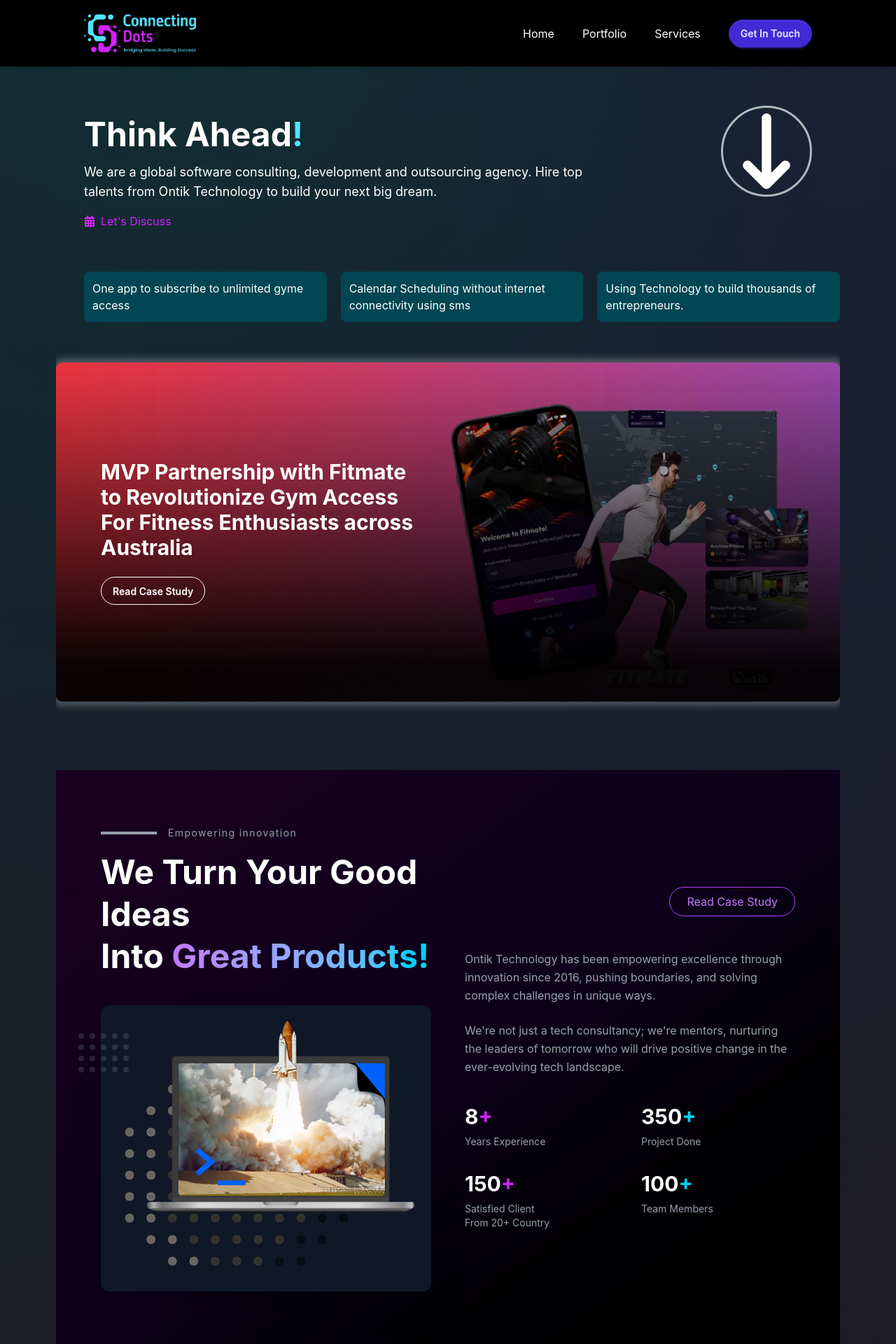
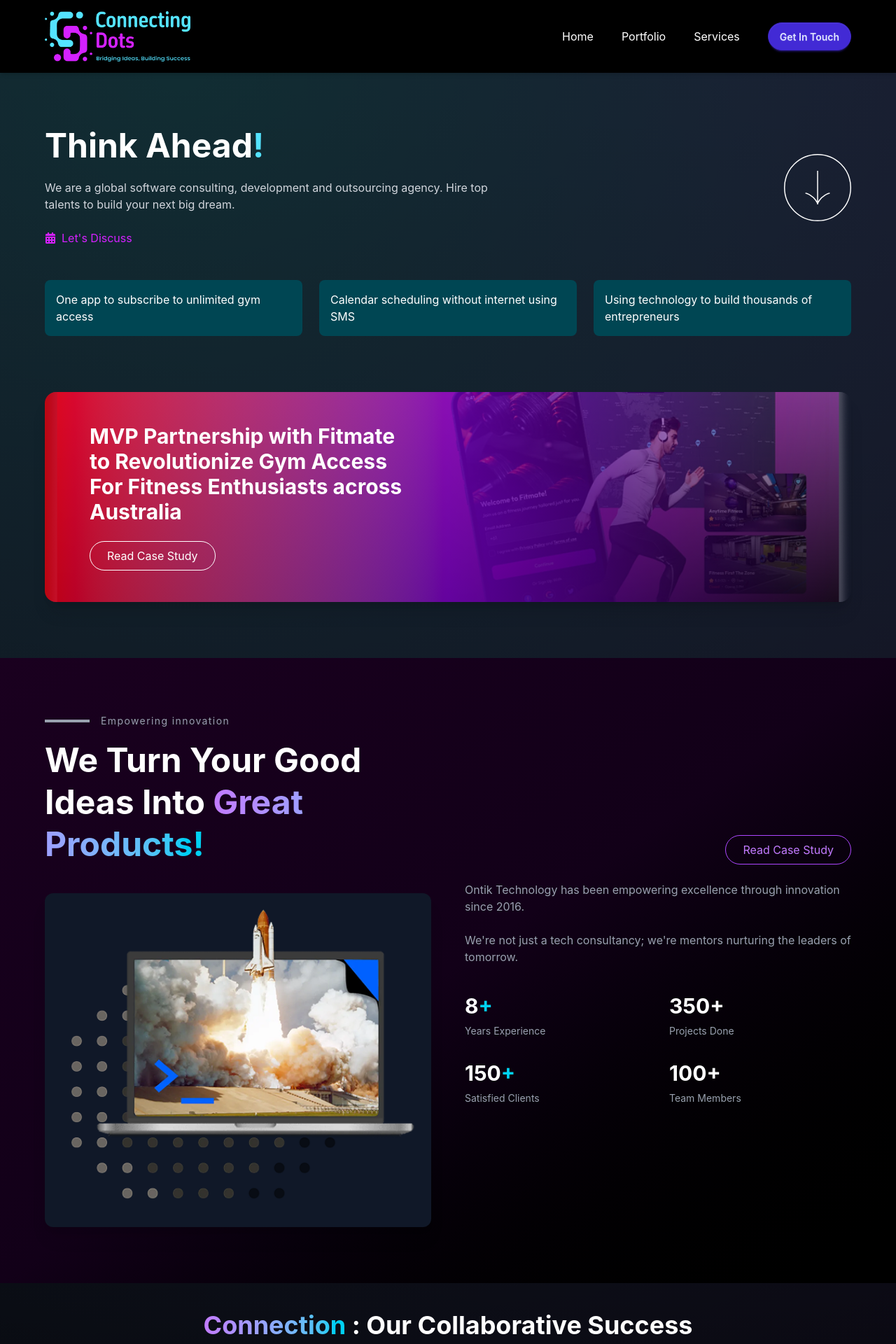
Before and after one commit to gopanmodak/connecting-dot, a React (Vite) app: page / in a window 1280 px wide. Shown: the top 1920 px of the page at 70% size. Built offline with nearby package versions, Linux system fonts and the light colour scheme.

Commit message:
mobile responsive

```diff
--- a/src/Components/Navbar.jsx
+++ b/src/Components/Navbar.jsx
@@ -1,21 +1,51 @@
-import React from "react";
-
+import React, { useState } from "react";
 import logo from "../assets/Logo (1).png";
 import { NavLink } from "react-router-dom";
+import { HiMenu, HiX } from "react-icons/hi";
 
 const Navbar = () => {
+  const [open, setOpen] = useState(false);
+
   return (
-    <div className="bg-[#000000] text-white flex justify-between items-center px-10 py-5 fixed z-50 w-full top-0 left-0 shadow-md">
-      <div>
-        <img src={logo} alt=""  className="w-60 pl-20"/>
+    <div className="bg-black text-white fixed w-full top-0 left-0 z-50 shadow-md">
+
+      {/* Navbar Container */}
+      <div className="flex justify-between items-center px-6 md:px-16 py-4">
+
+        {/* Logo */}
+        <img src={logo} alt="logo" className="w-40 md:w-52" />
+
+        {/* Desktop Menu */}
+        <div className="hidden md:flex gap-10 items-center">
+          <NavLink to="/" className="hover:text-cyan-400">Home</NavLink>
+          <NavLink to="/portfolio" className="hover:text-cyan-400">Portfolio</NavLink>
+          <NavLink to="/services" className="hover:text-cyan-400">Services</NavLink>
+          <button className="btn btn-primary rounded-full">
+            Get In Touch
+          </button>
+        </div>
+
+        {/* Mobile Hamburger */}
+        <div className="md:hidden">
+          {open ? (
+            <HiX size={28} onClick={() => setOpen(false)} />
+          ) : (
+            <HiMenu size={28} onClick={() => setOpen(true)} />
+          )}
+        </div>
       </div>
 
-      <div className="flex gap-10 items-center pr-20">
-        <NavLink to="/">Home</NavLink>
-        <NavLink to="/portfolio">Portfolio</NavLink>
-        <NavLink to="/services">Services</NavLink>
-        <button className="btn btn-primary rounded-4xl">Get In Touch</button>
-      </div>
+      {/* Mobile Menu */}
+      {open && (
+        <div className="md:hidden bg-black px-6 pb-6 flex flex-col gap-6 text-center">
+          <NavLink to="/" onClick={() => setOpen(false)}>Home</NavLink>
+          <NavLink to="/portfolio" onClick={() => setOpen(false)}>Portfolio</NavLink>
+          <NavLink to="/services" onClick={() => setOpen(false)}>Services</NavLink>
+          <button className="btn btn-primary rounded-full w-full">
+            Get In Touch
+          </button>
+        </div>
+      )}
     </div>
   );
 };
--- a/src/Components/TestimonialSection.jsx
+++ b/src/Components/TestimonialSection.jsx
@@ -50,7 +50,7 @@
 
         {/* Heading */}
         <h2 className="text-4xl md:text-6xl font-bold mb-16">
-          What our <span className="bg-gradient-to-r from-cyan-400 via-purple-500 to-pink-500 bg-clip-text text-transparent">Clients Think About Us</span>
+          What our <span className="bg-linear-to-r from-cyan-400 via-purple-500 to-pink-500 bg-clip-text text-transparent">Clients Think About Us</span>
         </h2>
 
         {/* Testimonial Card */}
--- a/src/Pages/Home.jsx
+++ b/src/Pages/Home.jsx
@@ -1,6 +1,6 @@
 import React from "react";
 import { FaCalendarAlt } from "react-icons/fa";
-import { FaArrowDownLong } from "react-icons/fa6";
+import rightArrow from "../assets/guidance_down-arrow.svg";
 import heroBanner from "../assets/heroBanner.png";
 import bannerImages from "../assets/bannerImage.png";
 import Hero from "../Components/Hero";
@@ -14,7 +14,8 @@
 
 const Home = () => {
   return (
-    <div className="min-h-screen relative overflow-hidden">
+    <div className="relative min-h-screen overflow-hidden bg-black text-white">
+      {/* Background */}
       <div
         className="absolute inset-0
         bg-[radial-gradient(circle_at_20%_0%,#54E3FF,transparent_40%),radial-gradient(circle_at_80%_0%,#D421FF,transparent_40%)]"
@@ -22,175 +23,161 @@
 
       <div className="absolute inset-0 bg-linear-to-b from-black/80 via-black/90 to-black"></div>
 
-      <div className="relative z-10 text-white p-20">
-        <div className="flex justify-between items-center ml-10">
-          <div className="space-y-4 max-w-3xl">
-            <h1 className="text-5xl font-bold">
+      <div className="relative z-10">
+        {/* HERO TOP */}
+        <section className="px-6 md:px-10 pt-16 md:pt-24">
+          <div className="max-w-6xl mx-auto">
+            <div className="flex flex-col lg:flex-row justify-between items-center gap-10">
+              <div className="space-y-6 max-w-2xl text-center lg:text-left">
+                <h1 className="text-3xl md:text-5xl font-bold">
                   Think Ahead<span className="text-[#54E3FF]">!</span>
                 </h1>
-            <p className="mt-4 text-lg max-w-3xl">
-              We are a global software consulting, development and outsourcing
-              agency. Hire top talents from Ontik Technology to build your next
-              big dream.
+
+                <p className="text-gray-300">
+                  We are a global software consulting, development and
+                  outsourcing agency. Hire top talents to build your next big
+                  dream.
                 </p>
-            <div className="flex  text-[#D421FF] justify-start items-center">
-              <FaCalendarAlt className="mr-2" />{" "}
-              <p className="">Let's Discuss</p>{" "}
-            </div>
-          </div>
-          <div className="mr-10">
-            <FaArrowDownLong className="text-[130px] animate-bounce rounded-full border-3 border-[#adbabd] p-2 " />
+
+                <div className="flex justify-center lg:justify-start items-center text-[#D421FF] gap-2">
+                  <FaCalendarAlt />
+                  <p>Let's Discuss</p>
                 </div>
               </div>
 
-        <div className="grid grid-cols-3 gap-5 max-w-7xl ml-10 mt-15">
-          <div className="bg-[#004653] p-3 rounded-lg">
-            <p>One app to subscribe to unlimited gyme access</p>
-          </div>
-          <div className="bg-[#004653] p-3 rounded-lg">
-            {" "}
-            <p>Calendar Scheduling without internet connectivity using sms</p>
-          </div>
-          <div className="bg-[#004653] p-3 rounded-lg">
-            <p>Using Technology to build thousands of entrepreneurs.</p>
+              <div className="hidden lg:block">
+                <img src={rightArrow} alt="arrow" className="w-24" />
               </div>
             </div>
 
-        <div className="mt-10 relative">
+            {/* Feature Cards */}
+            <div className="grid grid-cols-1 md:grid-cols-3 gap-6 mt-12">
+              <div className="bg-[#004653] p-4 rounded-lg text-center md:text-left">
+                One app to subscribe to unlimited gym access
+              </div>
+              <div className="bg-[#004653] p-4 rounded-lg text-center md:text-left">
+                Calendar scheduling without internet using SMS
+              </div>
+              <div className="bg-[#004653] p-4 rounded-lg text-center md:text-left">
+                Using technology to build thousands of entrepreneurs
+              </div>
+            </div>
+          </div>
+        </section>
+
+        {/* HERO IMAGE */}
+        <section className="py-20 px-6">
+          <div className="max-w-6xl mx-auto">
+            <div className="relative rounded-2xl overflow-hidden shadow-xl">
               <img
                 src={heroBanner}
-            alt=""
-            className="w-full rounded-xl h-130  object-cover"
+                alt="Hero"
+                className="w-full h-75 md:h-75 object-cover"
               />
 
-          <div
-            className="absolute inset-0 flex flex-col justify-center
-                  pl-16 text-whiterounded-xl"
-          >
-            <h1 className="text-3xl font-bold max-w-md">
+              <div className="absolute inset-0 bg-linear-to-r from-red-600/80 via-purple-700/70 to-transparent"></div>
+
+              <div className="absolute inset-0 flex flex-col justify-center px-6 md:px-16">
+                <h1 className="text-xl md:text-3xl font-bold max-w-md">
                   MVP Partnership with Fitmate to Revolutionize Gym Access For
                   Fitness Enthusiasts across Australia
                 </h1>
 
-            <button className="btn btn-outline rounded-full mt-6 w-fit">
+                <button className="mt-6 border border-white px-6 py-2 rounded-full hover:bg-white hover:text-black transition w-fit">
                   Read Case Study
                 </button>
               </div>
             </div>
+          </div>
+        </section>
 
-        <div className="mt-20">
-          <section className="bg-linear-to-br from-[#1a001f] via-[#0d001a] to-black text-white py-20 px-6 md:px-16">
-            <div className="max-w-7xl mx-auto grid md:grid-cols-2 gap-12 items-center">
-              {/* LEFT CONTENT */}
+        {/* ABOUT */}
+        <section className="py-20 px-6 md:px-10 bg-linear-to-br from-[#1a001f] via-[#120018] to-black">
+          <div className="max-w-6xl mx-auto grid md:grid-cols-2 gap-12 items-center">
+            {/* LEFT */}
             <div>
               <div className="flex items-center gap-4 mb-4">
-                  <div className="w-20 h-1 bg-gray-400"></div>
+                <div className="w-16 h-1 bg-gray-400"></div>
                 <p className="text-sm tracking-widest text-gray-400">
                   Empowering innovation
                 </p>
               </div>
 
-                <h1 className="text-4xl md:text-5xl font-bold leading-tight">
-                  We Turn Your Good Ideas <br />
-                  Into{" "}
+              <h1 className="text-3xl md:text-5xl font-bold leading-tight">
+                We Turn Your Good Ideas Into{" "}
                 <span className="bg-linear-to-r from-purple-400 to-cyan-400 bg-clip-text text-transparent">
                   Great Products!
                 </span>
               </h1>
 
-                {/* Image Section */}
-                <div className="relative mt-10">
-                  <div className="bg-gray-900 p-4 rounded-xl shadow-2xl">
+              <div className="mt-10 bg-gray-900 p-4 rounded-xl shadow-xl">
                 <img
                   src={bannerImages}
-                      alt="Rocket Launch"
-                      className="rounded-lg"
+                  alt="banner"
+                  className="rounded-lg w-full"
                 />
-                  </div>
-
-                  {/* Decorative Dots */}
-                  <div className="absolute -left-8 top-10 grid grid-cols-5 gap-2 opacity-30">
-                    {[...Array(20)].map((_, i) => (
-                      <div
-                        key={i}
-                        className="w-2 h-2 bg-gray-500 rounded-full"
-                      ></div>
-                    ))}
-                  </div>
               </div>
             </div>
 
-              {/* RIGHT CONTENT */}
+            {/* RIGHT */}
             <div>
-                <div className="flex items-center justify-end space-x-4 mb-6">
-                  <button className="border border-purple-500 text-purple-400 px-6 py-2 rounded-full hover:bg-purple-600 hover:text-white transition mb-6 ">
+              {/* Button Right Aligned */}
+              <div className="flex justify-end mb-6">
+                <button className="border border-purple-500 text-purple-400 px-6 py-2 rounded-full hover:bg-purple-600 hover:text-white transition">
                   Read Case Study
                 </button>
               </div>
 
-                <p className="text-gray-400 mb-6 leading-relaxed">
+              <p className="text-gray-400 mb-6">
                 Ontik Technology has been empowering excellence through
-                  innovation since 2016, pushing boundaries, and solving complex
-                  challenges in unique ways.
+                innovation since 2016.
               </p>
 
-                <p className="text-gray-400 mb-10 leading-relaxed">
-                  We're not just a tech consultancy; we're mentors, nurturing
-                  the leaders of tomorrow who will drive positive change in the
-                  ever-evolving tech landscape.
+              <p className="text-gray-400 mb-10">
+                We're not just a tech consultancy; we're mentors nurturing the
+                leaders of tomorrow.
               </p>
 
-                {/* Stats */}
               <div className="grid grid-cols-2 gap-8">
-                  <div>
-                    <h2 className="text-3xl font-bold">
-                      8<span className="text-[#D421FF]">+</span>
-                    </h2>
-                    <p className="text-gray-400 text-sm mt-2">
-                      Years Experience
-                    </p>
-                  </div>
-
-                  <div>
-                    <h2 className="text-3xl font-bold">
-                      350<span className="text-cyan-400">+</span>
-                    </h2>
-                    <p className="text-gray-400 text-sm mt-2">Project Done</p>
-                  </div>
-
-                  <div>
-                    <h2 className="text-3xl font-bold">
-                      150<span className="text-[#D421FF]">+</span>
-                    </h2>
-                    <p className="text-gray-400 text-sm mt-2">
-                      Satisfied Client <br /> From 20+ Country
-                    </p>
-                  </div>
-
-                  <div>
-                    <h2 className="text-3xl font-bold">
-                      100<span className="text-cyan-400">+</span>
-                    </h2>
-                    <p className="text-gray-400 text-sm mt-2">Team Members</p>
-                  </div>
+                <Stat number="8+" label="Years Experience" />
+                <Stat number="350+" label="Projects Done" />
+                <Stat number="150+" label="Satisfied Clients" />
+                <Stat number="100+" label="Team Members" />
               </div>
             </div>
           </div>
         </section>
-        </div>
 
-        <Hero/>
-
-        <LearnWhy/>
-        <WhatWeOffer/>
-        <SkillSetSection/>
-        <StackSection/>
-        <TestimonialSection/>
-        <ContactSection/>
-        <FullSection/>
+        <Hero />
+        <LearnWhy />
+        <WhatWeOffer />
+        <SkillSetSection />
+        <StackSection />
+        <TestimonialSection />
+        <ContactSection />
+        <FullSection />
       </div>
     </div>
   );
 };
 
+/* Updated Stat Component */
+const Stat = ({ number, label }) => {
+  const value = number.replace("+", "");
+
+  const highlightPlus = number === "8+" || number === "150+";
+
+  return (
+    <div>
+      <h2 className="text-2xl md:text-3xl font-bold">
+        {value}
+        {number.includes("+") && (
+          <span className={highlightPlus ? "text-cyan-400" : ""}>+</span>
+        )}
+      </h2>
+      <p className="text-gray-400 text-sm mt-2">{label}</p>
+    </div>
+  );
+};
+
 export default Home;
--- a/src/Pages/Portfolio.jsx
+++ b/src/Pages/Portfolio.jsx
@@ -2,7 +2,7 @@
 
 const Portfolio = () => {
   return (
-    <div className="min-h-screen bg-gray-100 flex items-center justify-center">
+    <div className="min-h-screen bg-linear-to-br from-[#1a001f] via-[#120018] to-black text-white px-6 md:px-10 py-16 flex items-center justify-center">
       <h1 className="text-4xl font-bold text-blue-600">Portfolio</h1>
     </div>
   )
--- a/src/Pages/Services.jsx
+++ b/src/Pages/Services.jsx
@@ -2,7 +2,7 @@
 
 const Services = () => {
   return (
-     <div className="min-h-screen bg-gray-100 flex items-center justify-center">
+     <div className="min-h-screen bg-linear-to-br from-[#1a001f] via-[#120018] to-black text-white px-6 md:px-10 py-16 flex items-center justify-center">
       <h1 className="text-4xl font-bold text-blue-600">Services</h1>
     </div>
   )
```
Also changed, not shown: src/Components/Footer.jsx (+54 -16 lines), src/Pages/RefundPolicy.jsx (added, +46 -0 lines), src/Pages/TermsandConditions.jsx (added, +46 -0 lines), src/Routes.jsx (+11 -0 lines), src/assets/guidance_down-arrow.svg (added). Lines whose indentation alone changed are shown as unchanged.
